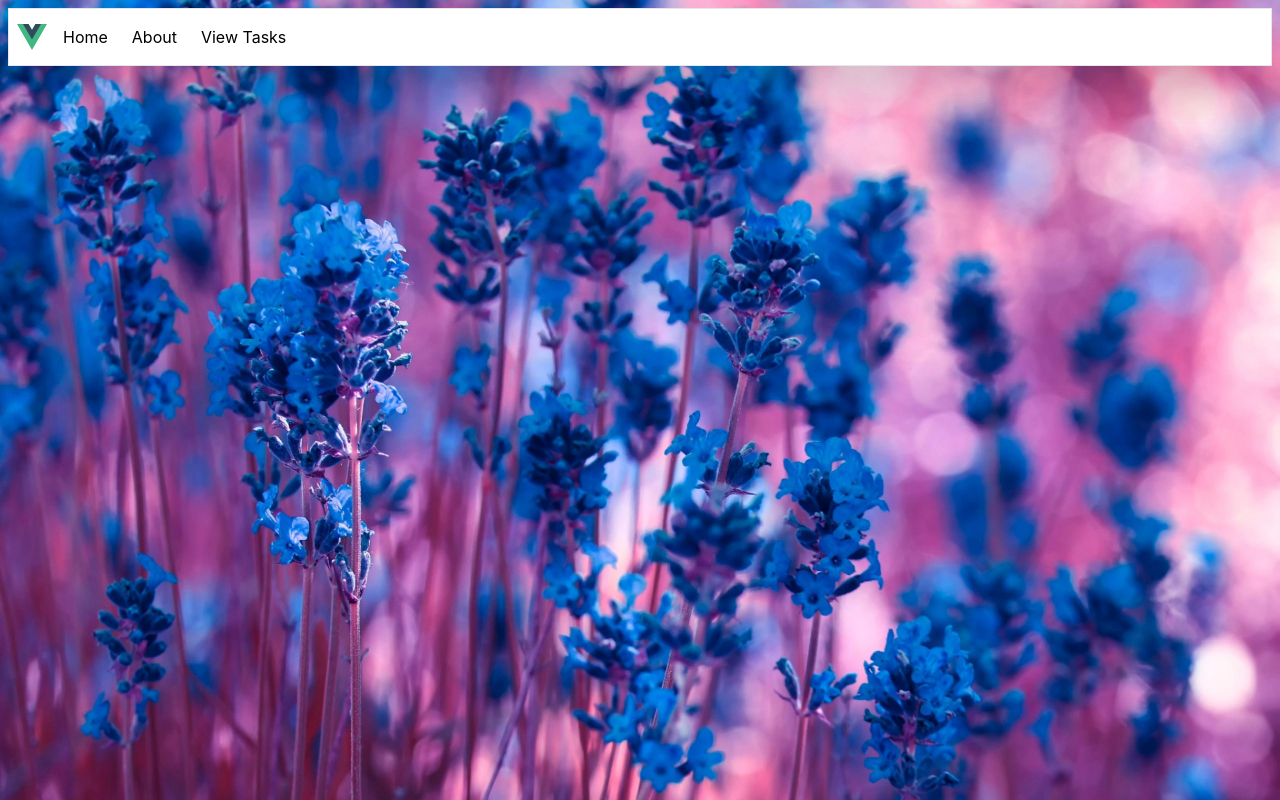
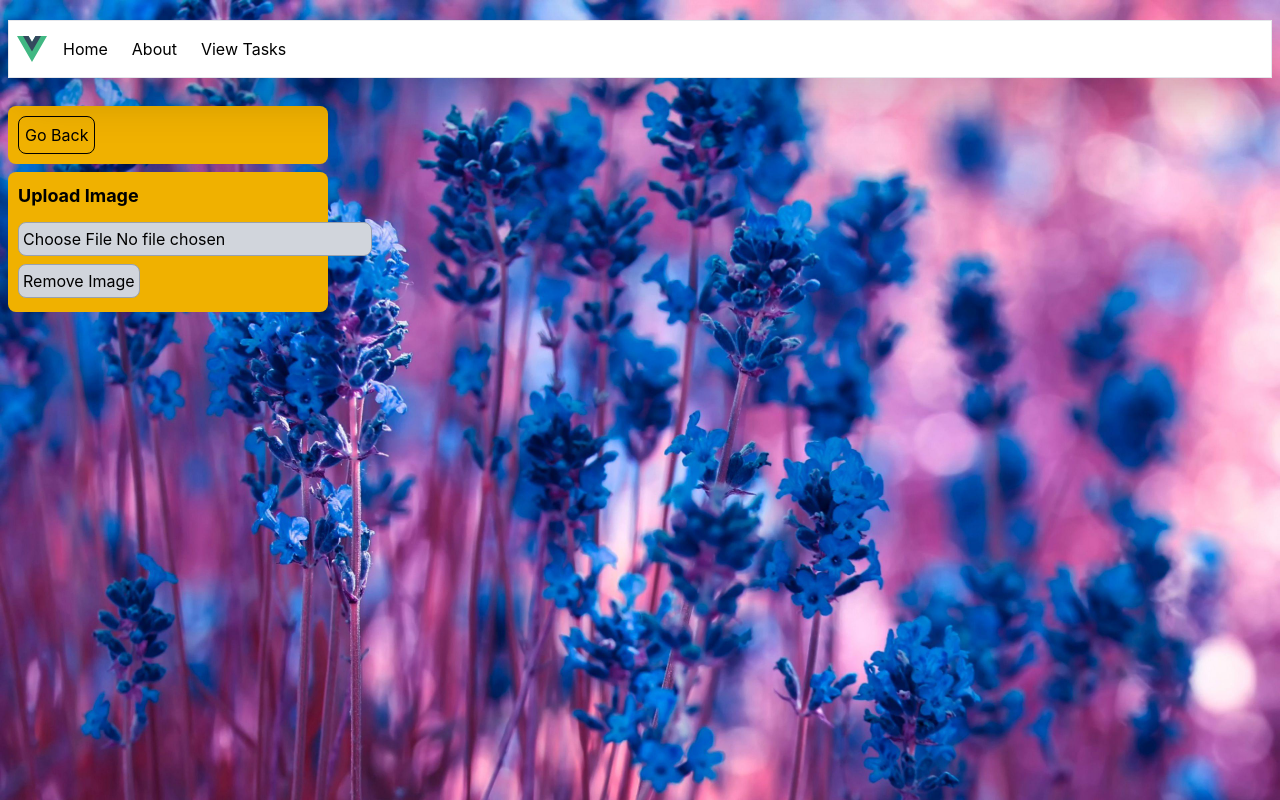
Before and after one commit to soknanprogramming/tasks-vue, a Vue app: page /tasks-vue/play-with-image in a window 1280 px wide. Built offline with nearby package versions, Linux system fonts and the light colour scheme; the HTML template or start-up script is replaced by a standard one.

Commit message:
add play with image

```diff
--- a/src/components/TaskCard.vue
+++ b/src/components/TaskCard.vue
@@ -14,7 +14,7 @@ defineEmits<{
 
 <template>
   <div ref="container"
-    class="break-all border-green min-h-48 w-64 rounded bg-amber-50 border border-gray-300 m-4 p-2 relative">
+    class="break-all border-green min-h-48 w-64 rounded bg-amber-50 border border-gray-300 m-4 p-2 relative hover:shadow-2xl hover:shadow-gray-400">
     <strong class="text-xl text-red-700">{{ task.name || 'No title' }}</strong>
     <p class="">{{ task.description || 'No description' }}</p>
     <div class="h-14"></div>
--- a/src/router/index.ts
+++ b/src/router/index.ts
@@ -1,6 +1,8 @@
 import { createRouter, createWebHistory } from 'vue-router'
 import HomeView from '@/views/HomeView.vue'
 import ViewTasks from '@/views/ViewTasks.vue'
+import AboutView from '@/views/AboutView.vue'
+import PlayWithImage from '@/views/PlayWithImage.vue'
 
 const router = createRouter({
   history: createWebHistory('/tasks-vue/'),
@@ -16,13 +18,18 @@ const router = createRouter({
       // route level code-splitting
       // this generates a separate chunk (About.[hash].js) for this route
       // which is lazy-loaded when the route is visited.
-      component: () => import('../views/AboutView.vue'),
+      component: AboutView,
     },
     {
       path: '/view-tasks',
       name: 'view-tasks',
       component: ViewTasks,
     },
+    {
+      path: '/play-with-image',
+      name: 'play-with-image',
+      component: PlayWithImage,
+    },
   ],
 })
 
--- a/src/views/AboutView.vue
+++ b/src/views/AboutView.vue
@@ -1,14 +1,25 @@
 <script setup lang="ts">
 import { onMounted } from 'vue';
+import { RouterLink } from 'vue-router';
 
 onMounted(() => {
   document.title = 'About Page';
 })
 </script>
 <template>
-  <div class="text-white text-center text-9xl">
-    <h1>This is an about page</h1>
+  <div
+    class="bg-yellow-500 hover:bg-yellow-400 border-2 border-transparent transition hover:border-blue-600 w-80 p-2 rounded-lg mt-10 mb-2">
+    <div class="text-white text-center text-lg">
+      <h1>This is an about page</h1>
+    </div>
   </div>
+  <div
+    class="bg-red-500 border-2 border-transparent transition hover:border-blue-600 hover:bg-red-400 w-80 p-2 rounded-lg my-2 flex flex-col gap-2 *:hover:text-blue-600">
+    <RouterLink to="/">Home</RouterLink>
+    <RouterLink to="/view-tasks">View Tasks</RouterLink>
+    <RouterLink to="/play-with-image">Play With Image</RouterLink>
+  </div>
+
 </template>
 
 <style></style>
--- a/src/views/HomeView.vue
+++ b/src/views/HomeView.vue
@@ -18,9 +18,10 @@ function handle_color_change(e: Event) {
 
 <template>
   <main class="text-amber-50">
-    <div class="bg-yellow-500 w-80 p-2 rounded-lg my-2">
-      This is Home Page</div>
-    <div class="bg-yellow-500 w-80 p-2 rounded-lg my-2">
+    <div class="bg-yellow-500 w-80 p-2 rounded-lg my-2 border-2 border-transparent transition hover:border-blue-600">
+      This is Home Page
+    </div>
+    <div class="bg-yellow-500 w-80 p-2 rounded-lg my-2 border-2 border-transparent transition hover:border-blue-600">
       <div class="flex items-center gap-2">
         <input type="checkbox" :checked="showBackgroundImageStore.show" @change="showBackgroundImageStore.toggle"
           name="" id="show_background_image">
@@ -32,7 +33,7 @@ function handle_color_change(e: Event) {
         <label for="">Background Color</label>
       </div>
     </div>
-    <div class="bg-yellow-500 w-80 p-2 rounded-lg my-2">
+    <div class="bg-yellow-500 w-80 p-2 rounded-lg my-2 border-2 border-transparent transition hover:border-blue-600">
       <h1>Counter Example</h1>
       <p>Number is: {{ counterStore.count }}</p>
       <p>Double Number is: {{ counterStore.doubleCount }}</p>
--- /dev/null
+++ b/src/views/PlayWithImage.vue
@@ -0,0 +1,68 @@
+<script setup lang="ts">
+import { useRouter } from 'vue-router';
+import { onMounted, ref } from 'vue';
+
+const router = useRouter();
+
+const goBack = () => {
+  router.back();
+}
+
+const image = ref<string | null>(null);
+
+onMounted(() => {
+  document.title = 'Play With Image';
+})
+
+onMounted(() => {
+  const storedImage = localStorage.getItem('image_upload');
+  if (storedImage) {
+    image.value = storedImage;
+    console.log(image.value);
+  }
+})
+
+const handleImage = (event: Event) => {
+  const target = event.target as HTMLInputElement;
+  const file = target.files?.[0];
+  if (!file) return;
+
+  const reader = new FileReader();
+  reader.onload = () => {
+    image.value = reader.result as string;
+    localStorage.setItem('image_upload', image.value)
+  }
+
+  reader.readAsDataURL(file);
+
+}
+
+const removeImage = () => {
+  image.value = null;
+  localStorage.removeItem('image_upload');
+}
+
+</script>
+
+<template>
+  <div>
+    <div class="bg-yellow-500 w-80 p-2 rounded-lg my-2 border-2 border-transparent transition hover:border-blue-600">
+      <button @click="goBack"
+        class="border p-1.5 rounded-lg hover:text-blue-500 hover:cursor-pointer hover:bg-gray-200">Go
+        Back</button>
+    </div>
+    <div class="bg-yellow-500 w-80 p-2 rounded-lg my-2 border-2 border-transparent transition hover:border-blue-600">
+      <h1 class="text-lg font-bold mb-2">Upload Image</h1>
+      <input
+        class="border border-gray-400 bg-gray-300 hover:border-gray-500 hover:bg-gray-200 my-1 p-1 rounded-lg hover:cursor-pointer"
+        type="file" @change="handleImage">
+      <button
+        class="border border-gray-400 bg-gray-300 hover:border-gray-500 hover:bg-gray-200 my-1 p-1 rounded-lg hover:cursor-pointer"
+        @click="removeImage">Remove Image</button>
+    </div>
+
+    <div>
+      <img v-if="image" :src="image" alt="">
+    </div>
+  </div>
+</template>
```
